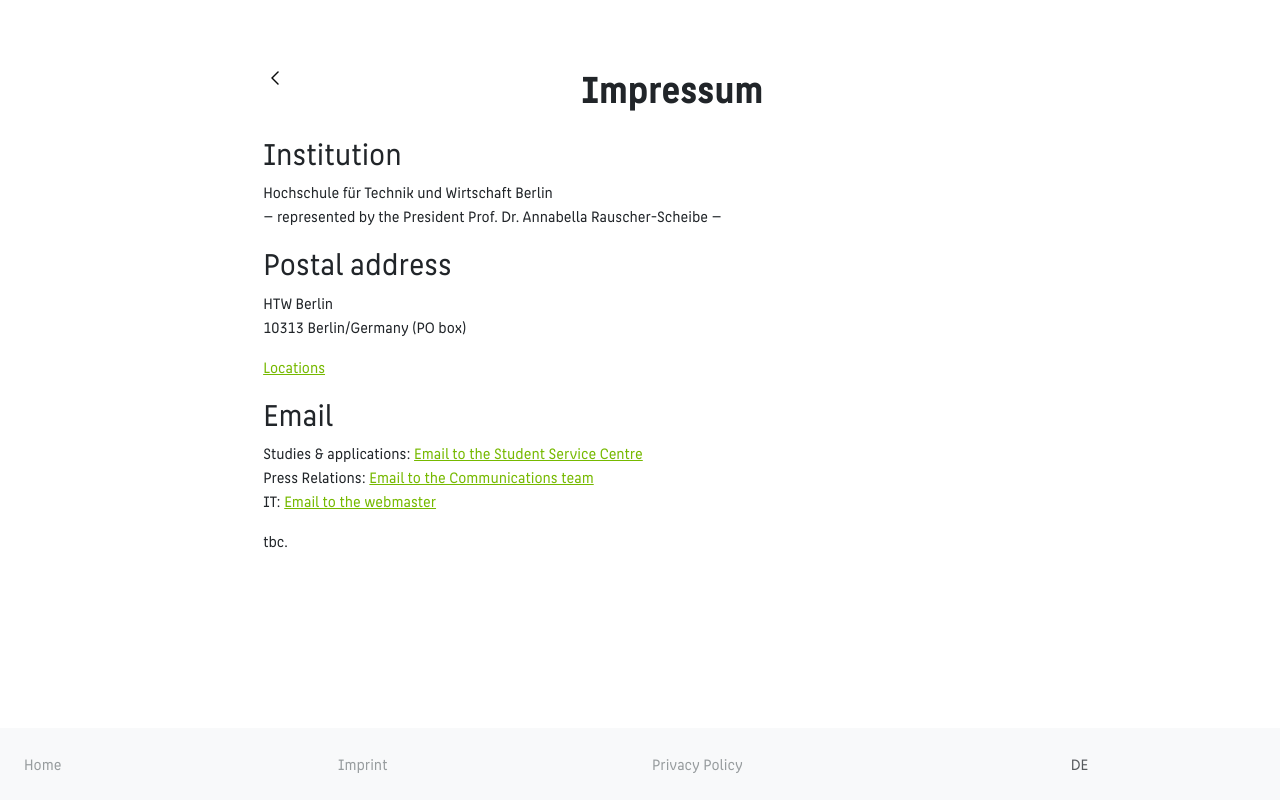
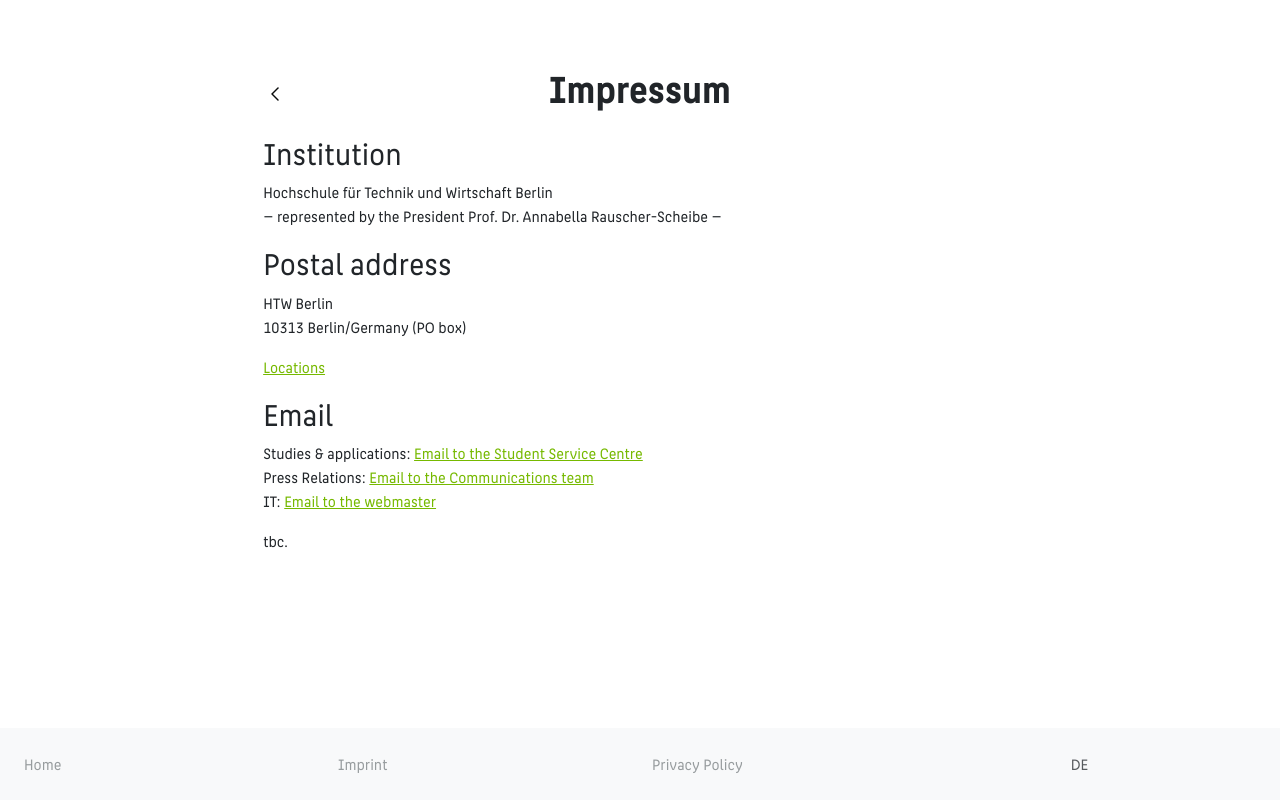
Before and after one commit to joha1na/AntidiskriminierungsAPP, an Angular app in the folder htw-antidiskriminierungsapp/: page /imprint in a window 1280 px wide. Built offline with nearby package versions, Linux system fonts and the light colour scheme.

Commit message:
Vertikale Pfeil-Position für Mobile und Desktop

```diff
--- a/htw-antidiskriminierungsapp/src/app/imprint/imprint.component.css
+++ b/htw-antidiskriminierungsapp/src/app/imprint/imprint.component.css
@@ -19,6 +19,13 @@
 
 }
 
+img {
+    max-width: 24px;
+    min-width: 20px;
+    height: auto;
+    margin-top: 7px;
+}
+
 a {
     color: #76B900;
 }
@@ -26,7 +33,6 @@
 
 /* styling for desktop */
 
-.d-md-block {
-    display: flex;
-    text-align: center;
+.d-md-block img {
+    margin-top: 18px;
 }
--- a/htw-antidiskriminierungsapp/src/app/imprint/imprint.component.html
+++ b/htw-antidiskriminierungsapp/src/app/imprint/imprint.component.html
@@ -3,10 +3,13 @@
         <div class="row">
             <div class="col-12">
                 <div class="header row">
-                    <div class="col-1">
-                        <a [routerLink]="''"><img src="../../assets/images/Left Actionable.png" alt="" height="24" width="24"></a>
+                    <div class="col-2 d-md-none">
+                        <a [routerLink]="''"><img src="../../assets/images/Left Actionable.png" alt=""></a>
                     </div>
-                    <div class="col-11">
+                    <div class="col-2 d-none d-md-block">
+                        <a [routerLink]="''"><img src="../../assets/images/Left Actionable.png" alt=""></a>
+                    </div>
+                    <div class="col-8">
                         <h1>Impressum</h1>
                     </div>
                 </div>
```
